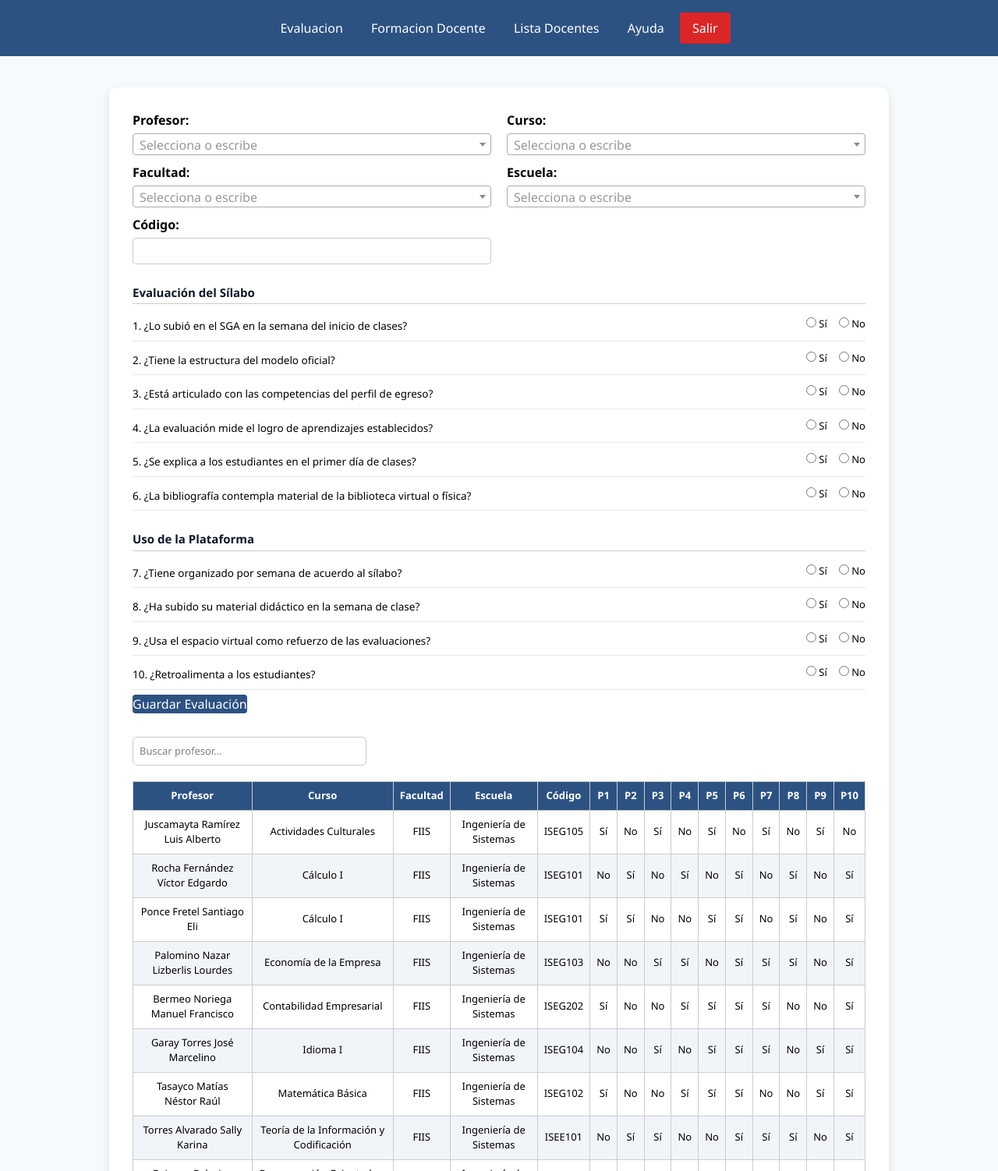
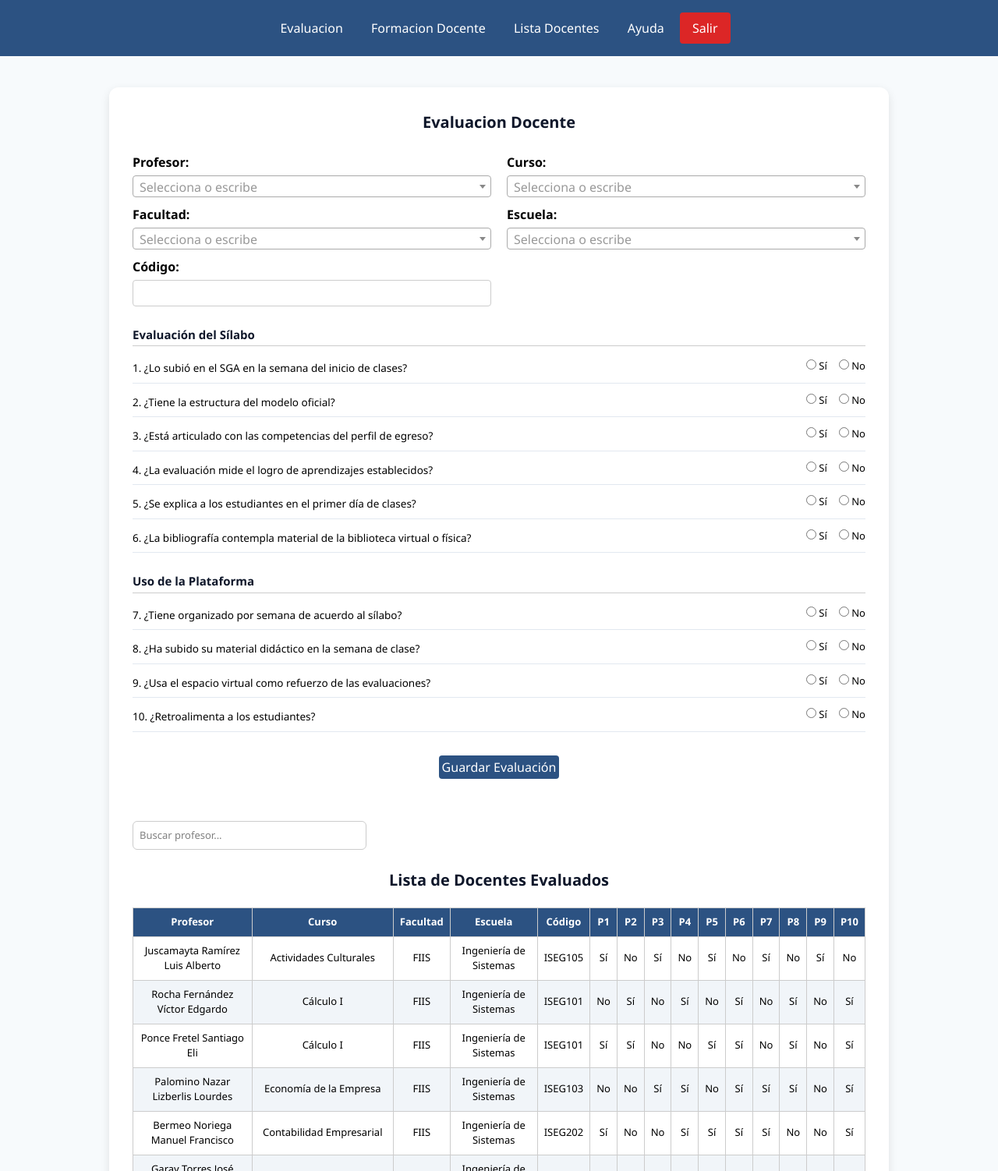
Before and after one commit to Richard-stack17/Sistema_Docente, a website: page Docente/Evaluacion.html in a window 1280 px wide. Shown: the top 1502 px of the page at 78% size. Drawn offline with nearby package versions, Linux system fonts and the light colour scheme.

Commit message:
arreglo Final Detalles fin 12/07

```diff
--- a/Docente/Evaluacion.html
+++ b/Docente/Evaluacion.html
@@ -188,13 +188,33 @@ nav a:hover {
         transform: translateY(0);
       }
     }
+ #Titulo1{
+ text-align: center;
+  font-weight: bold;
+      font-size: 20px;
+      color: #0f172a;
 
+ }
+ #Titulo2{
+  text-align: center;
+  font-weight: bold;
+      font-size: 20px;
+      color: #0f172a;
+ }
+#guardar1{
+  padding: 3px 4px 3px 4px;
+  text-align: center;
+  margin: auto;
+  display: block;
 
+}
   </style>
 </head>
 <body>
   <div id="nav-placeholder"></div>
   <div class="container">
+    <H2 id="Titulo1">Evaluacion Docente</H2>
+    <br>
     <form id="formulario">
       <div class="form-row">
         <div class="form-group">
@@ -346,9 +366,10 @@ nav a:hover {
       <div class="question"><span>8. ¿Ha subido su material didáctico en la semana de clase?</span><div class="options"><label><input type="radio" name="p8" value="Sí" required> Sí</label><label><input type="radio" name="p8" value="No"> No</label></div></div>
       <div class="question"><span>9. ¿Usa el espacio virtual como refuerzo de las evaluaciones?</span><div class="options"><label><input type="radio" name="p9" value="Sí" required> Sí</label><label><input type="radio" name="p9" value="No"> No</label></div></div>
       <div class="question"><span>10. ¿Retroalimenta a los estudiantes?</span><div class="options"><label><input type="radio" name="p10" value="Sí" required> Sí</label><label><input type="radio" name="p10" value="No"> No</label></div></div>
-
-      <button type="submit">Guardar Evaluación</button>
+<br>
+      <button id="guardar1" type="submit">Guardar Evaluación</button>
     </form>
+    <br>
 
     <input type="text" id="searchBox" placeholder="Buscar profesor..." onkeyup="searchTable()">
 
@@ -360,7 +381,10 @@ nav a:hover {
           <th>P6</th><th>P7</th><th>P8</th><th>P9</th><th>P10</th>
         </tr>
       </thead>
+      <br>
+      <br>
       <tbody id="contenidoTabla">
+        <h2 id="Titulo2">Lista de Docentes Evaluados</h2>
   <tr><td>Juscamayta Ramírez Luis Alberto</td><td>Actividades Culturales</td><td>FIIS</td><td>Ingeniería de Sistemas</td><td>ISEG105</td><td>Sí</td><td>No</td><td>Sí</td><td>No</td><td>Sí</td><td>No</td><td>Sí</td><td>No</td><td>Sí</td><td>No</td></tr>
   <tr><td>Rocha Fernández Víctor Edgardo</td><td>Cálculo I</td><td>FIIS</td><td>Ingeniería de Sistemas</td><td>ISEG101</td><td>No</td><td>Sí</td><td>No</td><td>Sí</td><td>No</td><td>Sí</td><td>No</td><td>Sí</td><td>No</td><td>Sí</td></tr>
   <tr><td>Ponce Fretel Santiago Eli</td><td>Cálculo I</td><td>FIIS</td><td>Ingeniería de Sistemas</td><td>ISEG101</td><td>Sí</td><td>Sí</td><td>No</td><td>No</td><td>Sí</td><td>Sí</td><td>No</td><td>Sí</td><td>No</td><td>Sí</td></tr>
```
